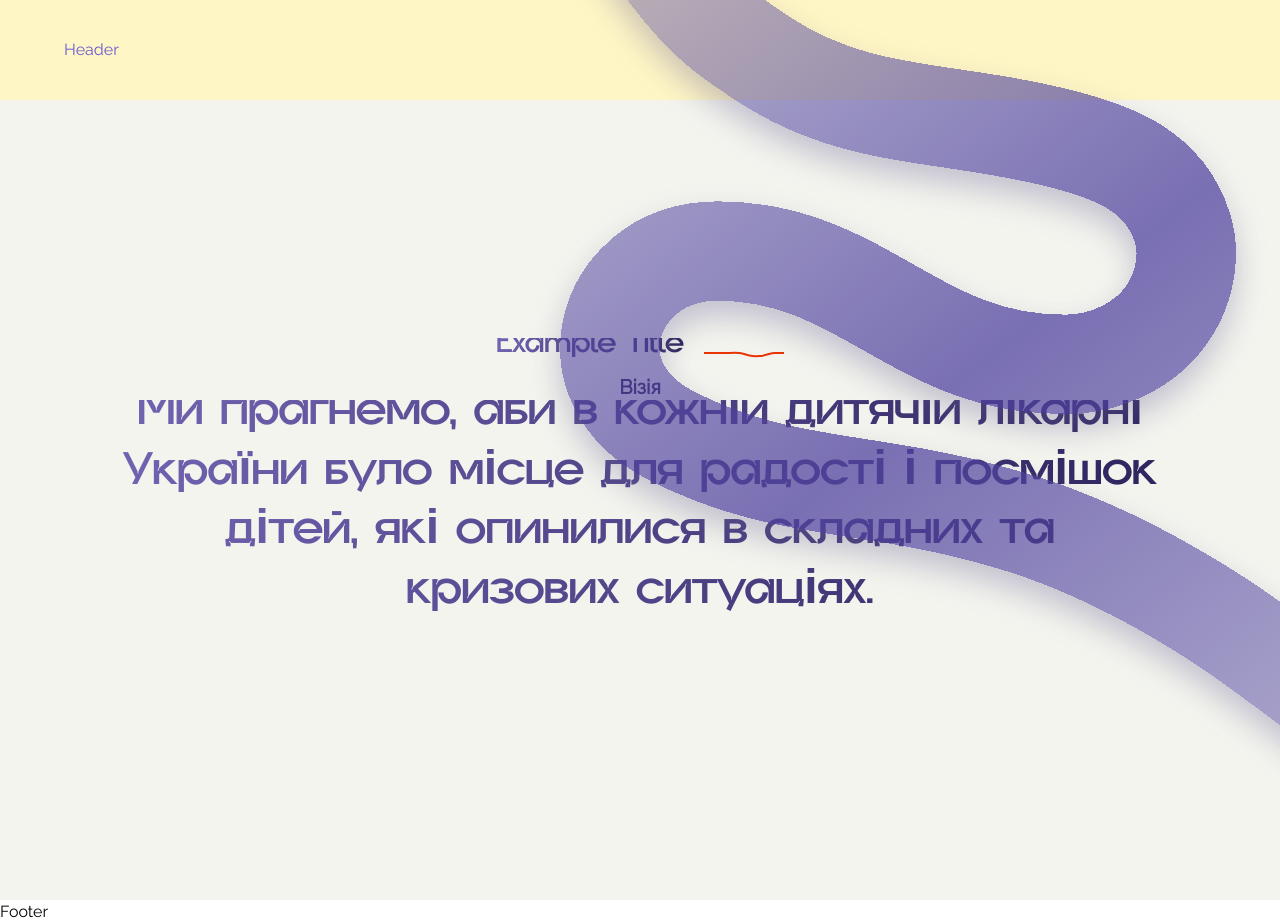
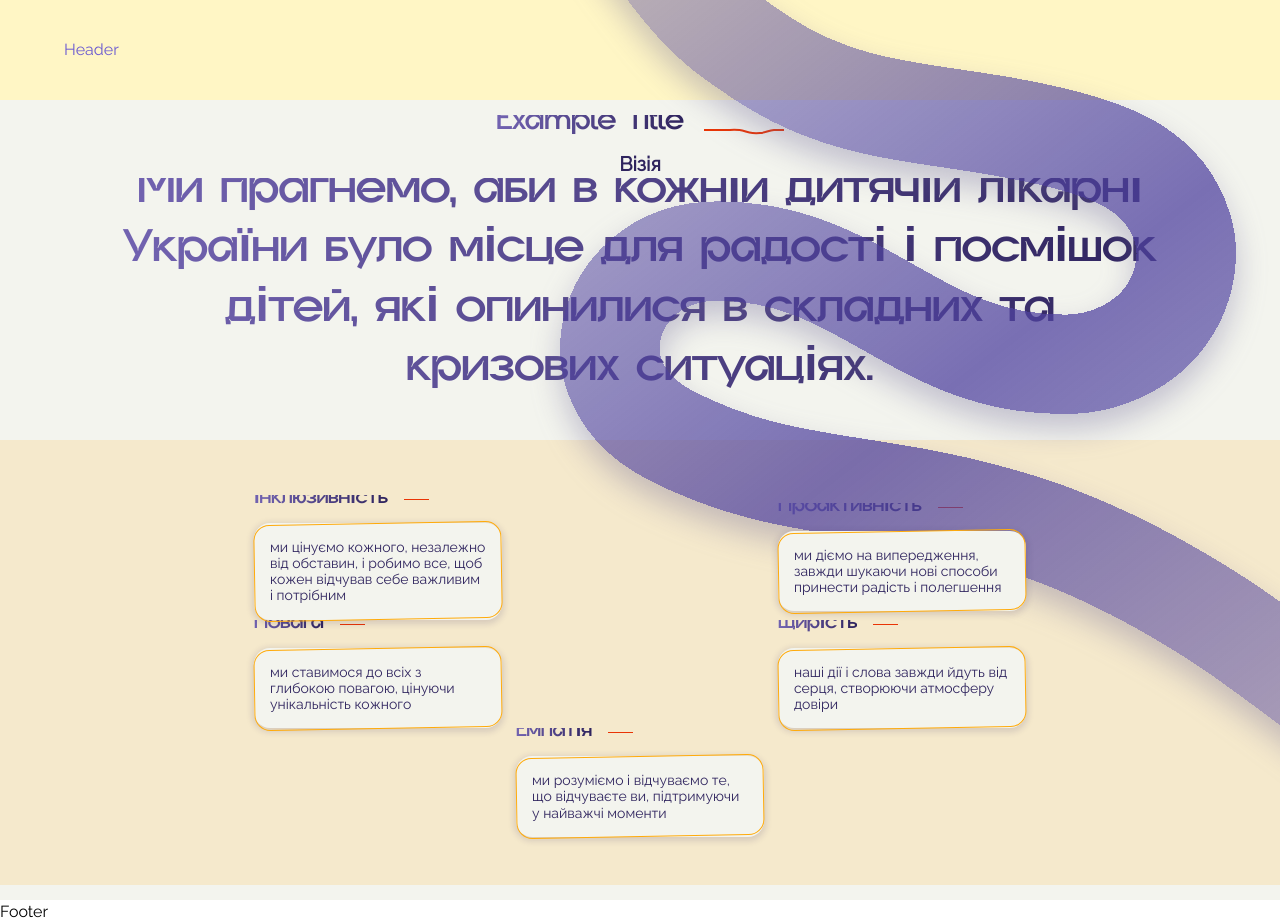
Before and after one commit to baza-trainee/boop, a Next.js app: page /en in a window 1280 px wide. Built offline with nearby package versions, Linux system fonts and the light colour scheme.

Commit message:
Added values section

```diff
--- a/src/app/[locale]/globals.css
+++ b/src/app/[locale]/globals.css
@@ -5,6 +5,7 @@
 :root {
   --bgWhite: #f3f4ee;
   --bgViolet: #edebf5;
+  --bgYellow: #f5e9cc;
   --beige: #fff6c5;
   --violet: #6b5ad1;
   --textViolet: #2f245e;
--- a/src/components/main/main-page/MainPage.tsx
+++ b/src/components/main/main-page/MainPage.tsx
@@ -3,6 +3,7 @@
 import Image from 'next/image';
 import SectionTitle from '../shared/SectionTitle';
 import Vision from '../vision/Vision';
+import Values from '../values/Values';
 
 const MainPage = () => {
   return (
@@ -16,6 +17,7 @@ const MainPage = () => {
       />
       <SectionTitle title="Example Title" />
       <Vision />
+      <Values />
     </div>
   );
 };
--- /dev/null
+++ b/src/components/main/values/Values.tsx
@@ -0,0 +1,83 @@
+import React from 'react';
+
+const valuesCards = [
+  {
+    text: 'Інклюзивність',
+    icon: '/icons/sprite.svg#title-line',
+    hoverText:
+      'ми цінуємо кожного, незалежно від обставин, і робимо все, щоб кожен відчував себе важливим і потрібним',
+  },
+  {
+    text: 'Проактивність',
+    icon: '/icons/sprite.svg#title-line',
+    hoverText:
+      'ми діємо на випередження, завжди шукаючи нові способи принести радість і полегшення',
+  },
+  {
+    text: 'Повага',
+    icon: '/icons/sprite.svg#title-line',
+    hoverText:
+      'ми ставимося до всіх з глибокою повагою, цінуючи унікальність кожного',
+  },
+  {
+    text: 'Щирість',
+    icon: '/icons/sprite.svg#title-line',
+    hoverText:
+      'наші дії і слова завжди йдуть від серця, створюючи атмосферу довіри',
+  },
+  {
+    text: 'Емпатія',
+    icon: '/icons/sprite.svg#title-line',
+    hoverText:
+      'ми розуміємо і відчуваємо те, що відчуваєте ви, підтримуючи у найважчі моменти',
+  },
+];
+
+type ValueCardProps = {
+  text: string;
+  icon: string;
+  hoverText: string;
+};
+
+const ValueCard = ({ text, icon, hoverText }: ValueCardProps) => {
+  return (
+    <div className="flex flex-col gap-2">
+      <div className="flex gap-4">
+        <p className="title-gradient p-0 font-groppled text-xl font-bold leading-none">
+          {text}
+        </p>
+        <svg className="h-[5px] w-[25px]">
+          <use href={icon}></use>
+        </svg>
+      </div>
+
+      <div className="relative w-[248px] rounded-2xl border-0 border-inherit bg-bgWhite p-4 shadow-[0_2px_6px_2px_rgba(47,36,94,0.15)] before:absolute before:-inset-0 before:block before:rotate-[-1deg] before:rounded-2xl before:border-[1px] before:border-yellow">
+        <p className="text-left font-raleway text-[14px] leading-[116%] text-textViolet">
+          {hoverText}
+        </p>
+      </div>
+    </div>
+  );
+};
+
+const Values = () => {
+  return (
+    <section className=" bg-bgYellow  w-full    px-[120px]   pb-[48px] pt-[55px] ">
+      <ul className="flex flex-wrap items-center justify-center gap-x-[276px]  gap-y-[-10px]">
+        {valuesCards.map((el, index) => {
+          return (
+            <li key={index}>
+              <ValueCard
+                text={el.text}
+                icon={el.icon}
+                hoverText={el.hoverText}
+              />
+            </li>
+          );
+        })}
+      </ul>
+    </section>
+  );
+};
+
+export default Values;
--- a/tailwind.config.ts
+++ b/tailwind.config.ts
@@ -16,6 +16,7 @@ const config: Config = {
       colors: {
         bgWhite: 'var(--bgWhite)',
         bgViolet: 'var(--bgWhite)',
+        bgYellow: 'var(--bgYellow)',
         beige: 'var(--beige)',
         violet: 'var(--violet)',
         textViolet: 'var(--textViolet)',
```
Also changed, not shown: 1 other file (tests, documents, lock files or other folders).
